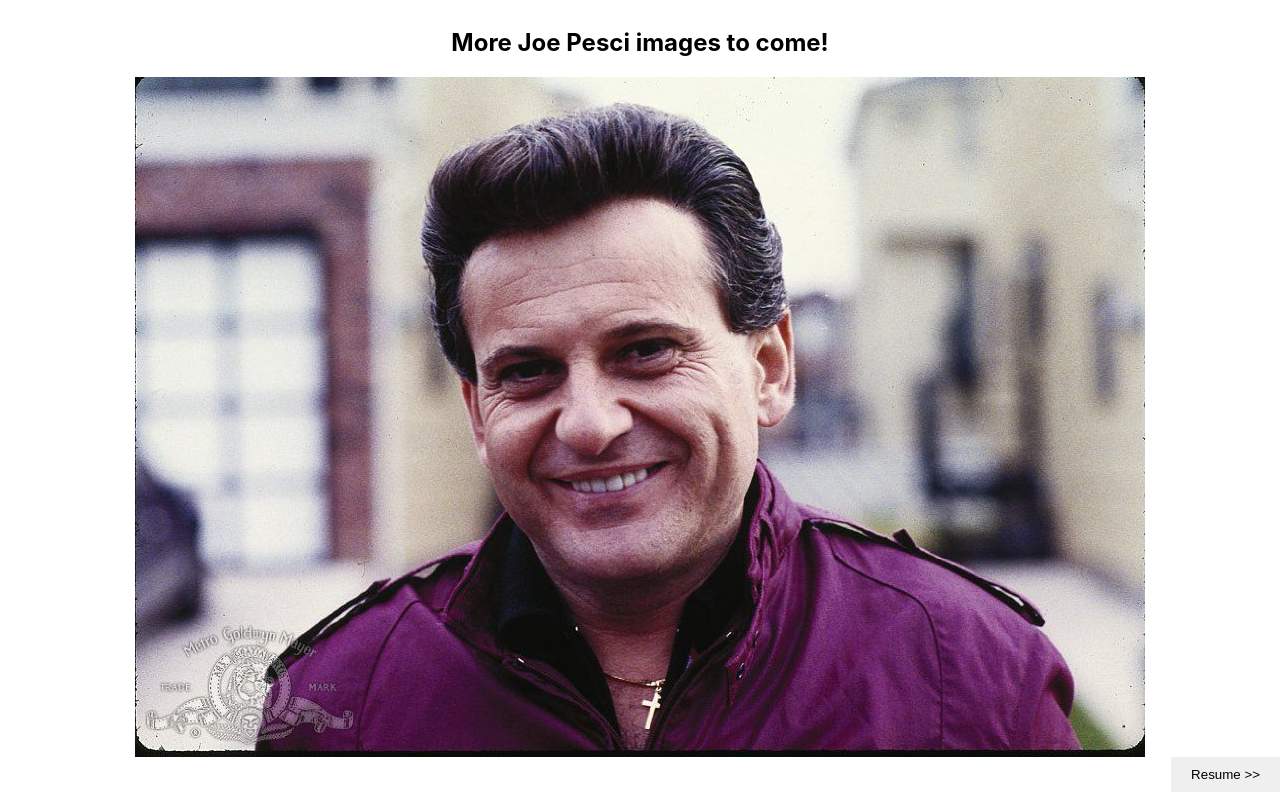
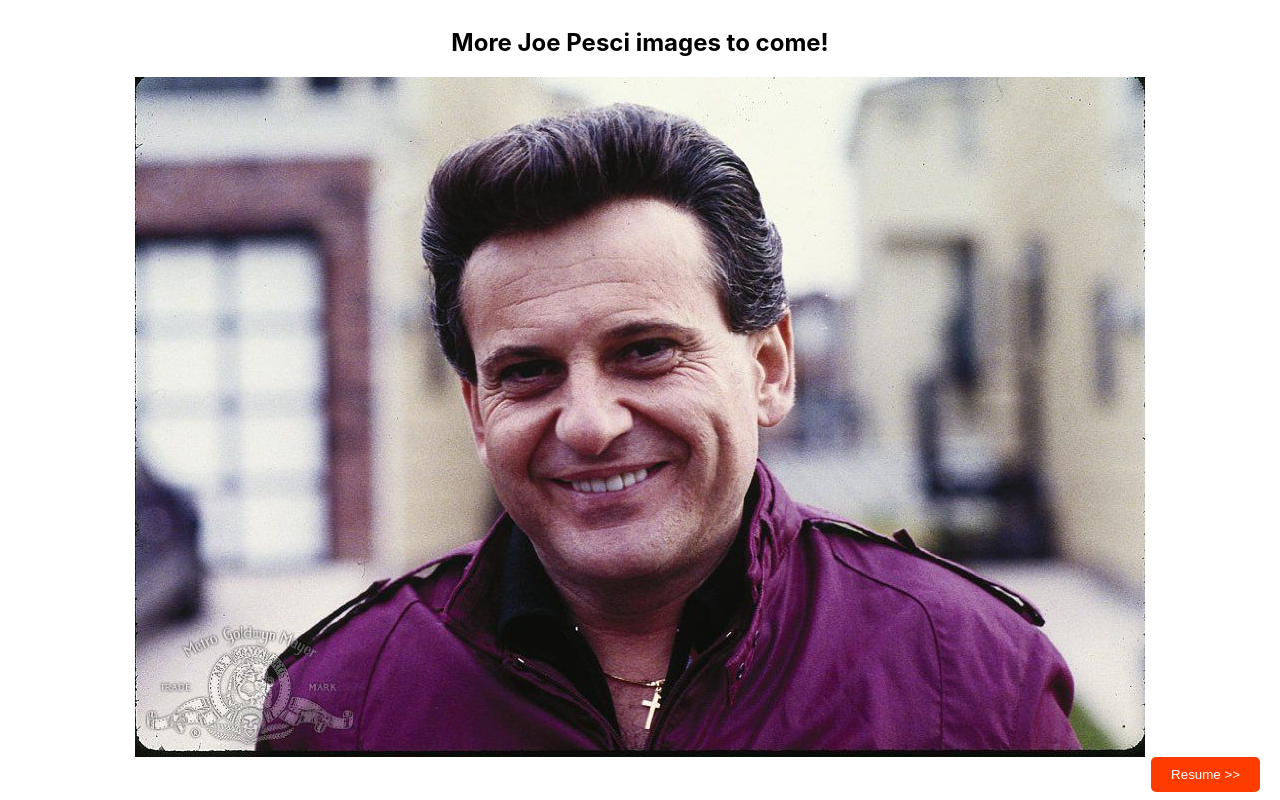
Before and after one commit to bddowningjennings-dev/bddowningjennings.dev, a React (Create React App) app: page / in a window 1280 px wide. Built offline with nearby package versions, Linux system fonts and the light colour scheme.

Commit message:
make Joe Pesci btn flashy & fix humility in About Me

```diff
--- a/src/App.css
+++ b/src/App.css
@@ -68,6 +68,7 @@ button {
 }
 #resume_link button {
   padding: 10px 20px;
+
 }
 #pesci_pic {
   cursor: pointer;
@@ -79,3 +80,46 @@ button {
   justify-content: space-between;
   align-items: center;
 }
+.flash-button {
+	/* background:blue; */
+  /* background:rgb(187, 255, 0); */
+  margin-right: 20px;
+	background:rgb(255, 60, 0);
+	padding:5px 10px;
+	color:#fff;
+	border:none;
+	border-radius:5px;
+
+	animation-name: flash;
+	animation-duration: 1s;
+	animation-timing-function: linear;
+	animation-iteration-count: infinite;
+
+	-webkit-animation-name: flash;
+	-webkit-animation-duration: 1s;
+	-webkit-animation-timing-function: linear;
+	-webkit-animation-iteration-count: infinite;
+
+	-moz-animation-name: flash;
+	-moz-animation-duration: 1s;
+	-moz-animation-timing-function: linear;
+	-moz-animation-iteration-count: infinite;
+}
+
+@keyframes flash {
+    0% { opacity: 1.0; }
+    50% { opacity: 0.5; }
+    100% { opacity: 1.0; }
+}
+
+@-webkit-keyframes flash {
+    0% { opacity: 1.0; }
+    50% { opacity: 0.5; }
+    100% { opacity: 1.0; }
+}
+
+@-moz-keyframes flash {
+    0% { opacity: 1.0; }
+    50% { opacity: 0.5; }
+    100% { opacity: 1.0; }
+}
--- a/src/App.tsx
+++ b/src/App.tsx
@@ -48,7 +48,7 @@ const App = () => {
     <div className="resume_row">
       <div className="left" />
       <a id="resume_link" href={resume_page}>
-        <button>{`Resume >>`}</button>
+        <button className="flash-button">{`Resume >>`}</button>
       </a>
     </div>
   </div>
--- a/static/resume_page.html
+++ b/static/resume_page.html
@@ -50,7 +50,7 @@
         <h1>About Me</h1>
         <div class="card content">
           <p>
-            `The magic is in the person, not the tech!` <- Yes! This!
+            `The magic is in the people, not the tech!` <- Yes! This!
           </p>
           <p>
             My name is Blane Downing-Jennings and I am a Mathematician/Full-Stack Developer.
```
